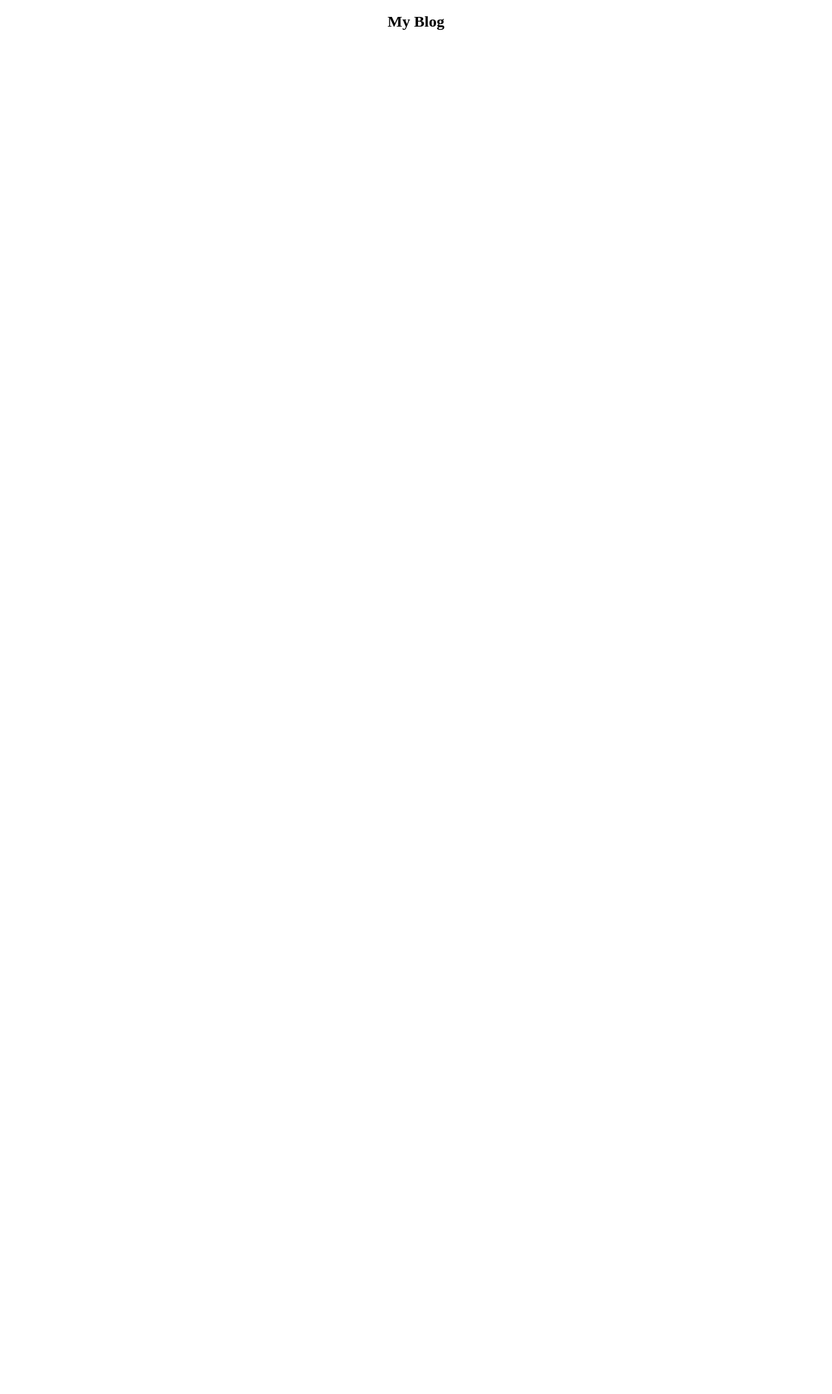
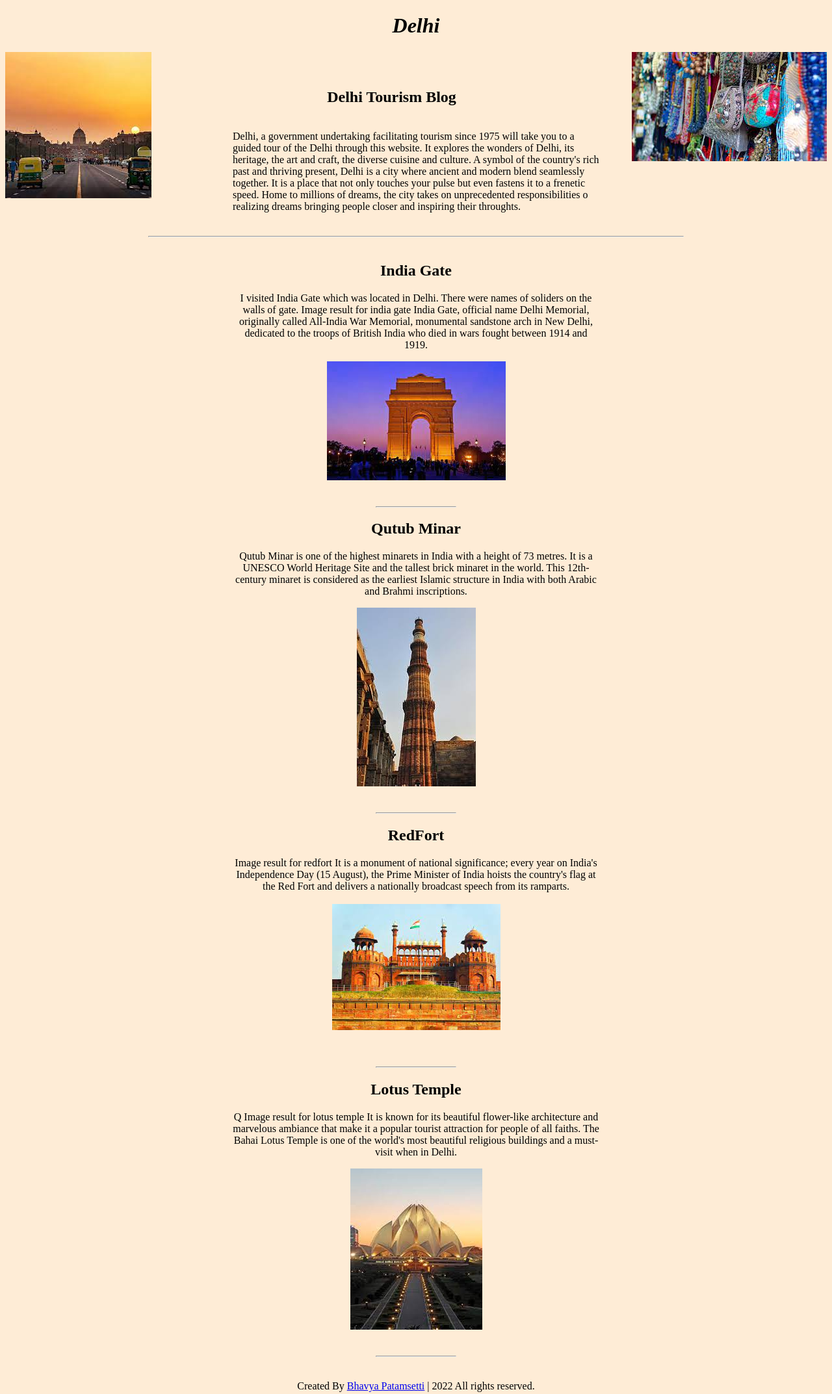
Before and after one commit to BhavyaPatamsetti/FullStack_WebDevelopment, a plain HTML site: page CSS Projects/blog.html in a window 1280 px wide. Shown: the whole page at 65% size. Before the commit the page ends 800 px from the top, so only its background shows below. Drawn offline with Linux system fonts and the light colour scheme.

Commit message:
Add files via upload

```diff
--- a/CSS Projects/blog.html
+++ b/CSS Projects/blog.html
@@ -5,8 +5,103 @@
     <meta http-equiv="X-UA-Compatible" content="IE=edge" />
     <meta name="viewport" content="width=device-width, initial-scale=1.0" />
     <title>Blog Site</title>
+    <style>
+      .top-para {
+        padding-left: 350px;
+        padding-right: 350px;
+      }
+      .del-image {
+        padding-left: 350px;
+        padding-right: 350px;
+      }
+      hr {
+        margin: auto 220px;
+        size: 1.5px;
+      }
+      body {
+        background-color: rgb(254, 236, 214);
+      }
+    </style>
   </head>
   <body>
-    <h2 align="center">My Blog</h2>
+    <h1 align="center">
+      <i><b>Delhi</b></i>
+    </h1>
+
+    <img src="delhi.jpeg" align="left" />
+    <img src="shop.jpeg" align="right" />
+    <br /><br />
+    <h2 align="center">Delhi Tourism Blog</h2>
+    <br />
+    <div id="top-para" class="top-para">
+      Delhi, a government undertaking facilitating tourism since 1975 will take
+      you to a guided tour of the Delhi through this website. It explores the
+      wonders of Delhi, its heritage, the art and craft, the diverse cuisine and
+      culture. A symbol of the country's rich past and thriving present, Delhi
+      is a city where ancient and modern blend seamlessly together. It is a
+      place that not only touches your pulse but even fastens it to a frenetic
+      speed. Home to millions of dreams, the city takes on unprecedented
+      responsibilities o realizing dreams bringing people closer and inspiring
+      their throughts.<br /><br />
+    </div>
+    <br />
+    <hr />
+    <div id="del-image" class="del-image" align="center">
+      <br />
+      <h2 align="center">India Gate</h2>
+      <p id="indiagate" class="indiagate">
+        I visited India Gate which was located in Delhi. There were names of
+        soliders on the walls of gate. Image result for india gate India Gate,
+        official name Delhi Memorial, originally called All-India War Memorial,
+        monumental sandstone arch in New Delhi, dedicated to the troops of
+        British India who died in wars fought between 1914 and 1919.
+      </p>
+      <img src="india.gate.jpeg" /><br />
+      <br /><br />
+      <hr />
+      <h2 align="center">Qutub Minar</h2>
+      <p id="indiagate" class="indiagate">
+        Qutub Minar is one of the highest minarets in India with a height of 73
+        metres. It is a UNESCO World Heritage Site and the tallest brick minaret
+        in the world. This 12th-century minaret is considered as the earliest
+        Islamic structure in India with both Arabic and Brahmi inscriptions.
+      </p>
+      <img src="qutub-minar.jpeg" /><br />
+      <br /><br />
+      <hr />
+      <h2 align="center">RedFort</h2>
+      <p id="indiagate" class="indiagate">
+        Image result for redfort It is a monument of national significance;
+        every year on India's Independence Day (15 August), the Prime Minister
+        of India hoists the country's flag at the Red Fort and delivers a
+        nationally broadcast speech from its ramparts.<br />
+        <br />
+        <img src="redfort.jpeg" /><br />
+        <br /><br />
+      </p>
+
+      <hr />
+      <h2 align="center">Lotus Temple</h2>
+      <p id="indiagate" class="indiagate">
+        Q Image result for lotus temple It is known for its beautiful
+        flower-like architecture and marvelous ambiance that make it a popular
+        tourist attraction for people of all faiths. The Bahai Lotus Temple is
+        one of the world's most beautiful religious buildings and a must-visit
+        when in Delhi.
+      </p>
+      <img src="lotus_temple.jpeg" /><br />
+      <br /><br />
+      <hr />
+    </div>
+    <br /><br />
+    <footer align="center">
+      <span
+        >Created By
+        <a href="https://www.linkedin.com/in/bhavyapatamsetti/"
+          >Bhavya Patamsetti</a
+        >
+        | <span class="far fa-copyright"></span> 2022 All rights reserved.</span
+      >
+    </footer>
   </body>
 </html>
```
Also changed, not shown: CSS Projects/portfolio.html (+26 -4 lines), CSS Projects/delhi.jpeg (added), CSS Projects/drone.jpeg (added), CSS Projects/image.png (added), CSS Projects/india.gate.jpeg (added), CSS Projects/lotus_temple.jpeg (added), CSS Projects/pro.jpeg (added), CSS Projects/programming.jpeg (added), CSS Projects/prolang.jpeg (added), CSS Projects/qutub-minar.jpeg (added), CSS Projects/redfort.jpeg (added), CSS Projects/shop.jpeg (added), CSS Projects/webdesign.jpeg (added).
